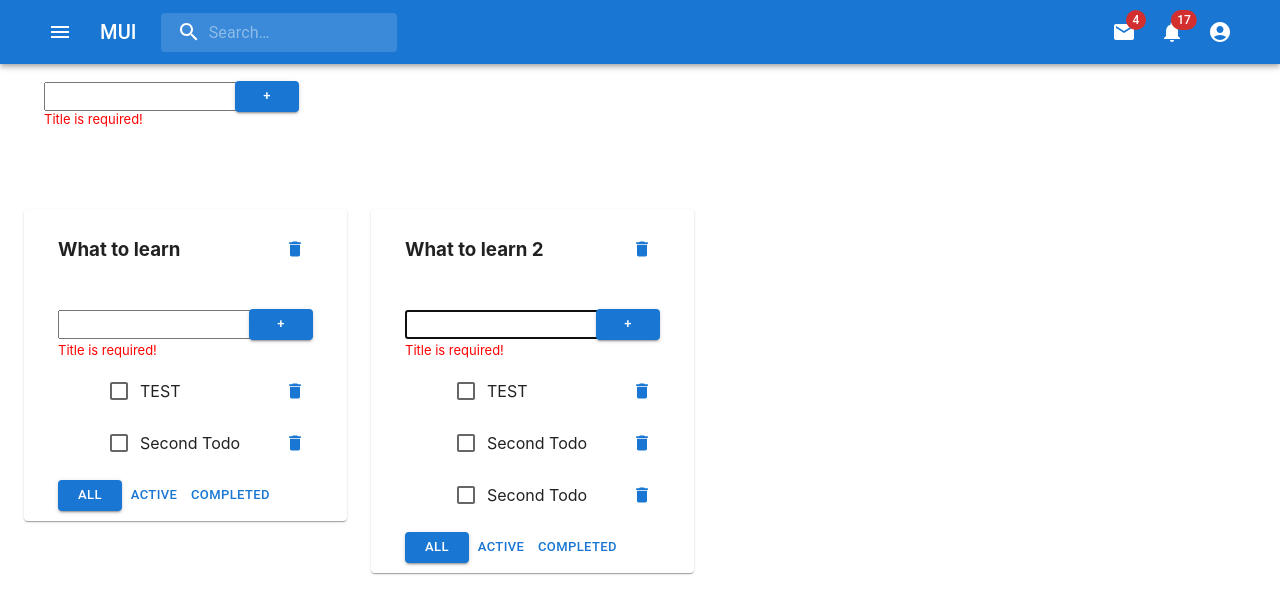
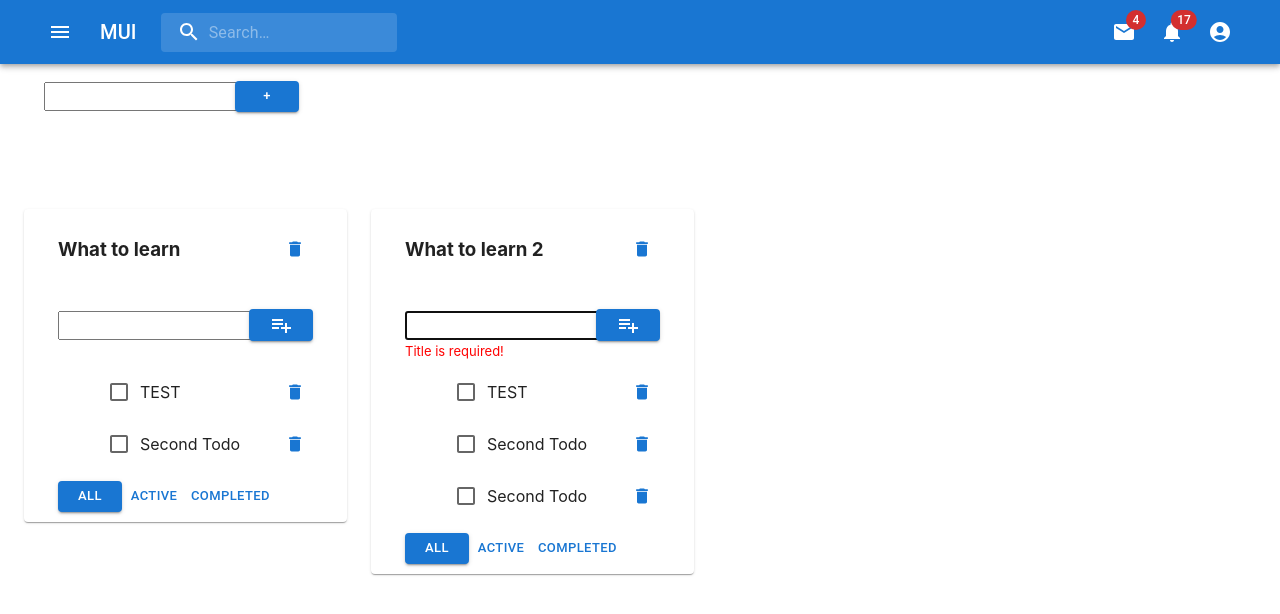
Before and after one commit to Oops14/main_todo, a React (Create React App) app: page / in a window 1280 px wide. Shown: the top 614 px of the page. Built offline with nearby package versions, Linux system fonts and the light colour scheme.

Commit message:
fixed Error message below input and added ui icons

```diff
--- a/src/components/TodoForm.tsx
+++ b/src/components/TodoForm.tsx
@@ -1,6 +1,7 @@
 import React, { useState } from "react";
 import { ButtonMain } from "./buttons/ButtonMain";
 import { TextField } from "./TextField";
+import PlaylistAddIcon from "@mui/icons-material/PlaylistAdd";
 
 type TodoFormType = {
     addTodo: (addTodo: any, todoId: string) => void;
@@ -15,29 +16,42 @@ export const TodoForm = (props: TodoFormType) => {
     const addTask = () => {
         todoTitle.trim() !== ""
             ? props.addTodo(todoTitle, props.todoId)
-            : alert("The task cannot be empty!");
+            : (() => {
+                  alert("The task cannot be empty!");
+                  setError(true);
+              })();
 
         settodoTitle("");
-        setError(true);
     };
 
     const showError = (e: React.ChangeEvent<HTMLInputElement>) => {
         e.preventDefault();
 
         // Show the "Required title" message below form.
-        e.currentTarget.value
-            ? setError(false)
-            : setError(true);
+        e.currentTarget.value ? setError(false) : setError(true);
 
         settodoTitle(e.currentTarget.value);
-    }
+    };
+
+    const showErrorWhenEmpty = () => {
+        setError(false);
+    };
 
     return (
         <div className="todo-form">
             <div>
-                <TextField value={todoTitle} onChange={showError} ErrorMessage={error}/>
+                <TextField
+                    value={todoTitle}
+                    onBlur={showErrorWhenEmpty}
+                    onChange={showError}
+                    ErrorMessage={error}
+                />
             </div>
-            <ButtonMain title={"+"} addTask={addTask} variant={"contained"} />
+            <ButtonMain
+                title={<PlaylistAddIcon />}
+                addTask={addTask}
+                variant={"contained"}
+            />
         </div>
     );
 };
--- a/src/components/TodoItemForm.tsx
+++ b/src/components/TodoItemForm.tsx
@@ -15,10 +15,14 @@ export const TodoItemForm = (props: TodoItemFormType) => {
     const addTask = () => {
         taskTitle.trim() !== ""
             ? props.addNewTodo(taskTitle)
-            : alert("The task cannot be empty!");
+            :(
+                () => {
+                    alert("The title cannot be empty!");
+                    setError(true);
+                }
+            )();
 
         setTaskTitle("");
-        setError(true);
     };
 
     const showError = (e: React.ChangeEvent<HTMLInputElement>) => {
@@ -30,6 +34,10 @@ export const TodoItemForm = (props: TodoItemFormType) => {
         setTaskTitle(e.currentTarget.value);
     };
 
+    const showErrorWhenEmpty = () => {
+        setError(false);
+    };
+
     return (
         <div className="add-todo-form">
             <div>
@@ -37,6 +45,7 @@ export const TodoItemForm = (props: TodoItemFormType) => {
                     value={taskTitle}
                     onChange={showError}
                     ErrorMessage={error}
+                    onBlur={showErrorWhenEmpty}
                 />
             </div>
             <ButtonMain title={"+"} addTask={addTask} variant={"contained"} />
--- a/src/components/buttons/ButtonMain.tsx
+++ b/src/components/buttons/ButtonMain.tsx
@@ -1,7 +1,8 @@
 import Button from "@mui/material/Button";
+import { ReactElement } from "react";
 
 type ButtonType = {
-    title: string;
+    title: ReactElement | string;
     addTask?: () => void;
     variant?: any;
 };
```
